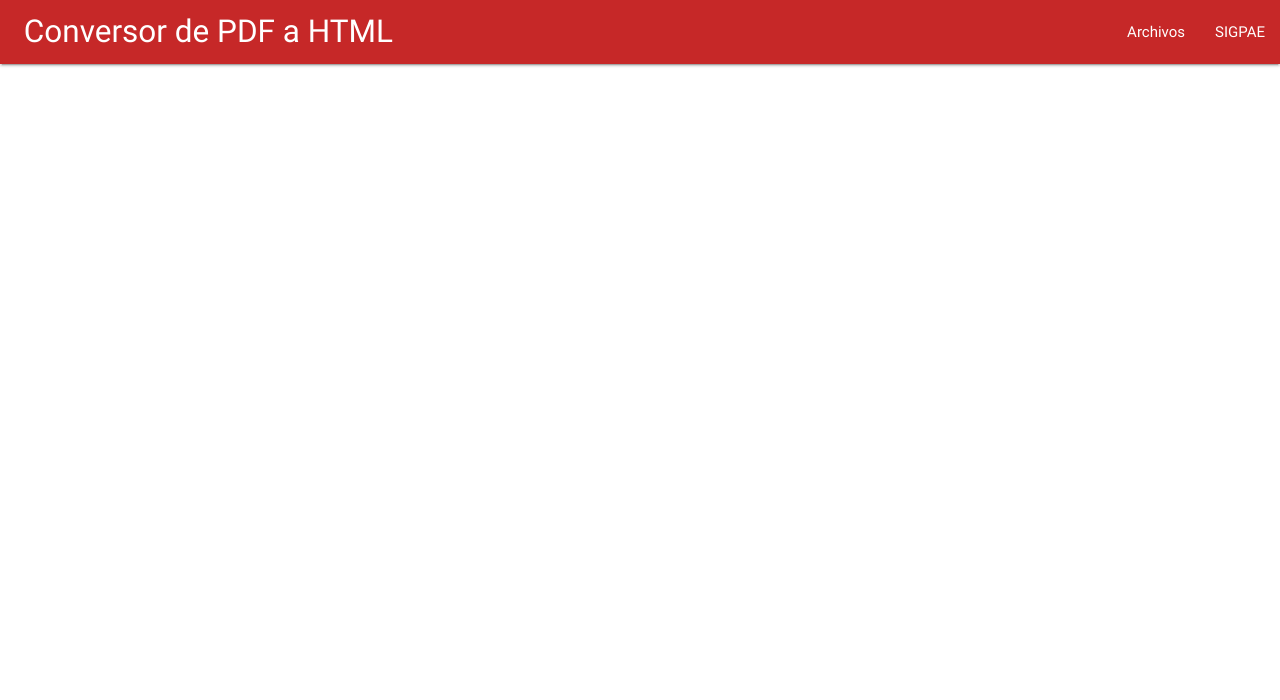
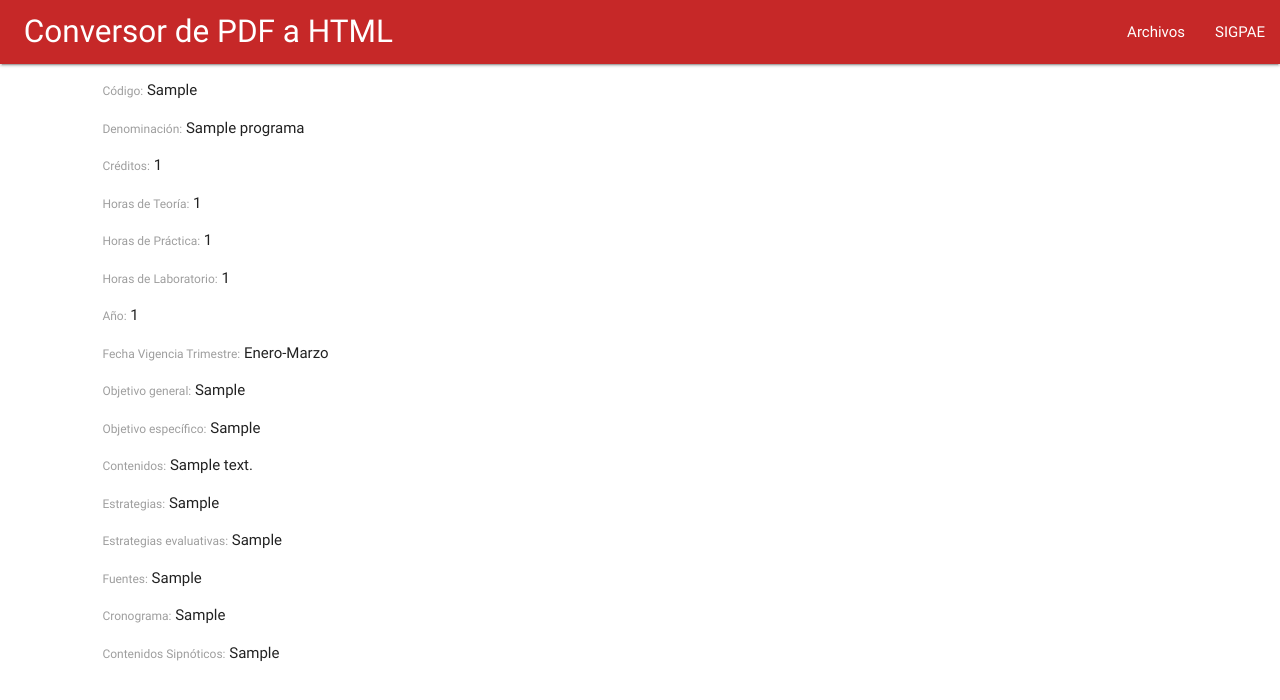
Before and after one commit to NumberZeroSoftware/PDFINVEST, a Django app: page /pdfapp/sigpae/1 in a window 1280 px wide. Shown: the top 700 px of the page. Run offline with Django 3.2, Linux system fonts and the light colour scheme; tables that the repository leaves empty hold one stand-in row (values such as "Sample post").

Commit message:
Finally Showing Sigpae

```diff
--- a/pdfapp/models.py
+++ b/pdfapp/models.py
@@ -362,7 +362,7 @@ class Program(models.Model):
 
     # Number of hours of theory in the assignature.
     theory_hours = models.PositiveIntegerField(
-    	default=0,
+        default=0,
         blank=True,
         null=True,
         verbose_name='Horas de Teoría',
@@ -371,7 +371,7 @@ class Program(models.Model):
 
     # Number of hours of practice in the assignature.
     practice_hours = models.PositiveIntegerField(
-    	default=0,
+        default=0,
         blank=True,
         null=True,
         verbose_name='Horas de Práctica',
@@ -380,7 +380,7 @@ class Program(models.Model):
 
     # Number of hours of laboratory in the assignature.
     laboratory_hours = models.PositiveIntegerField(
-    	default=0,
+        default=0,
         blank=True,
         null=True,
         verbose_name='Horas de Laboratorio',
@@ -389,7 +389,7 @@ class Program(models.Model):
 
     # Number of crédits in the assignature. Must be a number between 0 and 16.
     credits = models.IntegerField(
-    	default=0,
+        default=0,
         blank=True,
         null=True,
         verbose_name='Unidad de Créditos',
@@ -532,7 +532,8 @@ class Programa(models.Model):
     )
 
     codigo = models.CharField(
-	    max_length=6,
+        max_length=6,
+        verbose_name='Código',
     )
 
 
@@ -654,6 +655,22 @@ class Programa(models.Model):
     def __str__(self):
         return '%s %s %s %s' % (self.pk, self.codigo,self.fecha_vigAno,self.fecha_vigTrim)
 
+    # Get Every field name and value
+    def __iter__(self):
+        for field in self._meta.fields:
+            if field.verbose_name == "ID":
+                continue
+            elif field.verbose_name == "Fecha Vigencia Trimestre":
+                out = False
+                for choice in Programa.TRIMESTRE:
+                    if field.value_to_string(self) == choice[0]:
+                        yield (field.verbose_name, choice[1])
+                        out = True
+                if not out:
+                    yield (field.verbose_name, field.value_to_string(self))
+            else:
+                yield (field.verbose_name, field.value_to_string(self))
+
 class Solicitud(models.Model):
 
     # Crea una solicitud de un programa (entidad debil).
--- a/pdfapp/templates/sigpae.html
+++ b/pdfapp/templates/sigpae.html
@@ -50,11 +50,10 @@
     </form>
     <div style="text-align: left; margin: 1% 3% 3% 8%;">
     {{ search_form.non_field_errors }}
-    <ul>
+    <ul class="collection">
     {% for program in results%}
-        <li><a href={% url 'sigpae_show' pk=program.pk %}>{{ program.codigo }} : {{ program.get_fecha_vigTrim_display }} {{ program.fecha_vigAno }}</a></li>
+        <a class="collection-item" href={% url 'sigpae_show' pk=program.pk %}>{{ program.codigo }} : {{ program.get_fecha_vigTrim_display }} {{ program.fecha_vigAno }}</a>
     {% empty %}
-        <li></li>
     {% endfor %}
     </ul>
     </div>
--- a/pdfapp/templates/sigpae_show.html
+++ b/pdfapp/templates/sigpae_show.html
@@ -33,6 +33,17 @@
             </ul>
         </div>
     </nav>
+    {% if error %}
+    <p>{{ error }}</p>
+    {% else %}
+    <div style="text-align: left; margin: 1% 3% 3% 8%;">
+    {% for field, val in program %}
+    <div>
+        <p><label>{{ field }}:</label> {{ val }}</p>
+    </div>
+    {% endfor %}
+    </div>
+    {% endif %}
 
     </body>
 </html>
```
